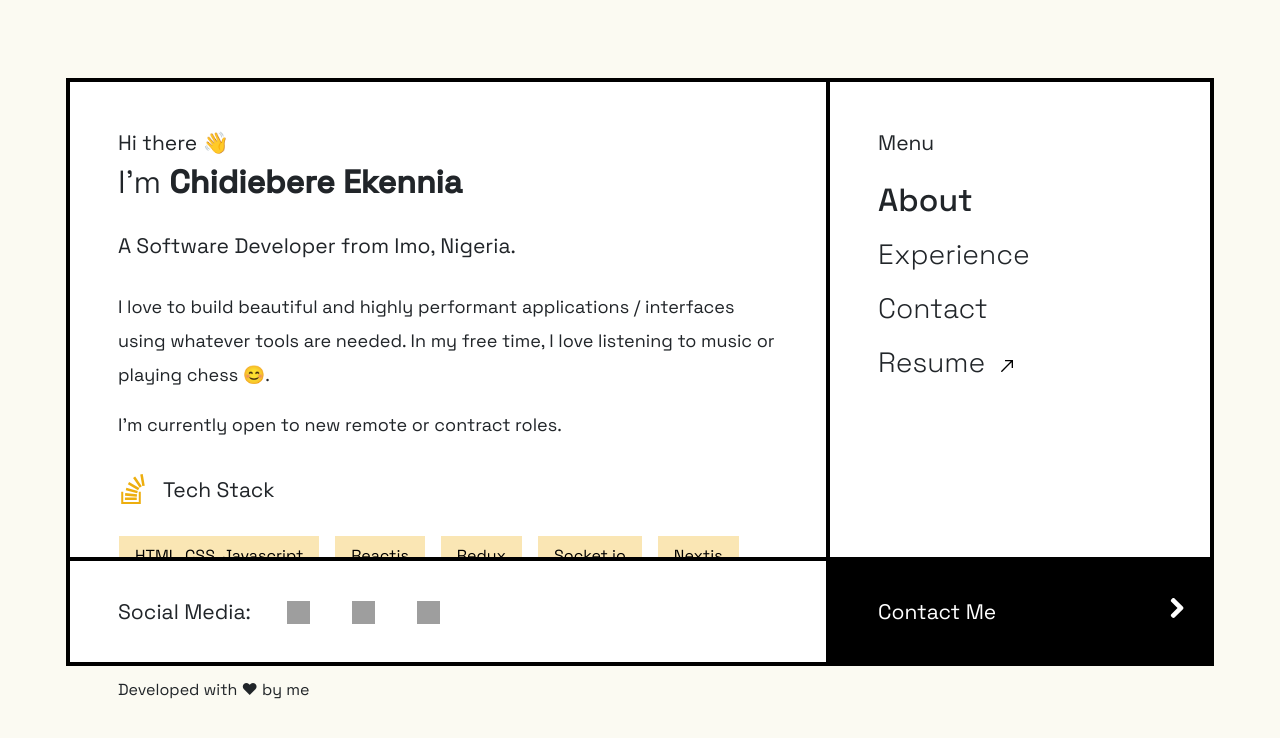
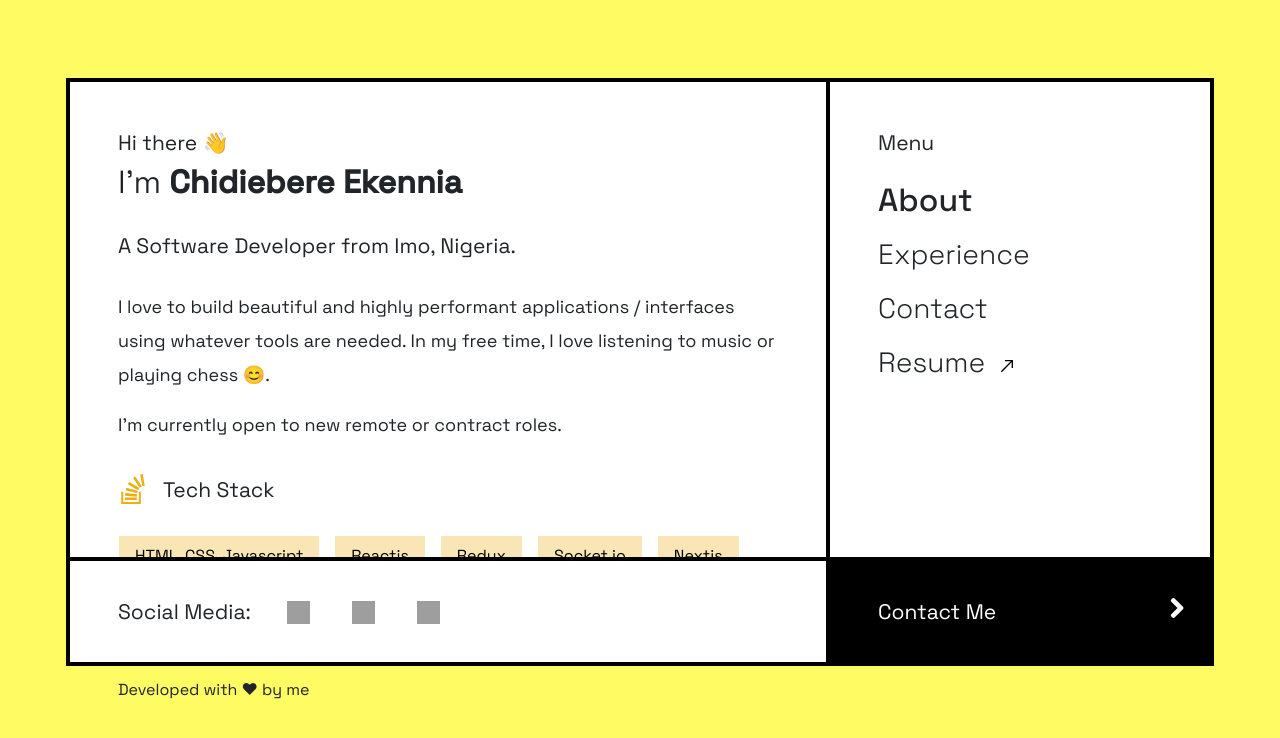
Before and after one commit to Davien21/simple-resume, a Next.js app: page / in a window 1280 px wide. Shown: the top 738 px of the page. Built offline with nearby package versions, Linux system fonts and the light colour scheme; grey boxes are pictures that could not be loaded.

Commit message:
add butter color to page

```diff
--- a/styles/style.css
+++ b/styles/style.css
@@ -11,7 +11,7 @@ body {
   font-family: "Space Grotesk", -apple-system, BlinkMacSystemFont, Segoe UI,
     Roboto, Oxygen, Ubuntu, Cantarell, Fira Sans, Droid Sans, Helvetica Neue,
     sans-serif;
-  background-color: #fbfaf2;
+  background-color: #fefc62;
 }
 
 a {
@@ -446,7 +446,6 @@ section#tech-stack {
   margin: 2rem 0rem;
 }
 
-
 section#tech-stack .stack {
   padding: 0rem 0.5rem;
 }
```
